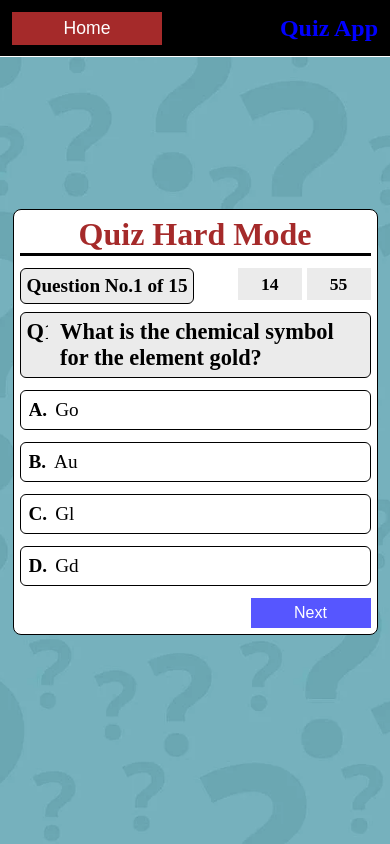
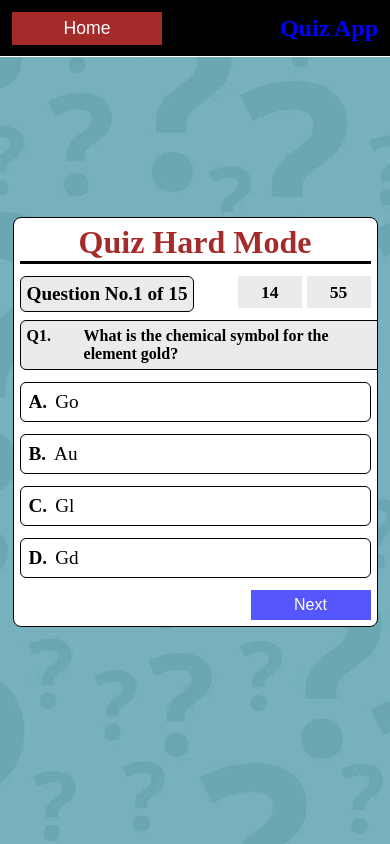
Before and after one commit to sandeepkundekar11/React_Quiz, a React (Create React App) app: page /#/hardMode in a window 390 px wide. Built offline with nearby package versions, Linux system fonts and the light colour scheme.

Commit message:
some changes

```diff
--- a/src/App.css
+++ b/src/App.css
@@ -48,16 +48,35 @@
 }
 .Questions {
   display: flex;
-  font-size: 1.4rem;
+  font-size: 1.2rem;
   font-weight: bold;
   border: solid black 1px;
+  width: 100%;
   border-radius: 6px;
   padding: 6px;
   margin-top: 8px;
   background-color: rgb(235, 235, 235);
 }
+@media (max-width:400px) {
+  .Questions {
+    display: flex;
+    font-size: 1rem;
+    font-weight: bold;
+    border: solid black 1px;
+    border-radius: 6px;
+    padding: 6px;
+    width: 100%;
+    margin-top: 8px;
+    background-color: rgb(235, 235, 235);
+  }
+  .q {
+    margin-right: 12px;
+   width: 15%;
+  }
+}
 .q {
   margin-right: 12px;
+ /* width: 15%; */
 }
 .timer {
   display: flex;
--- a/src/Components/Preview.jsx
+++ b/src/Components/Preview.jsx
@@ -62,7 +62,6 @@ const Preview = () => {
   return (
     <>
       {showPopup()}
-      <a  className="Upbutton" href="#score">Up</a>
       <div className="preview" id="score">
         <div className="scoreShow" >
           <div className="QuizMode">
@@ -87,7 +86,7 @@ const Preview = () => {
               {attemptedQ.map((data) => {
                 return (
                   <div style={{ backgroundColor: data.color }}>
-                    <a href={`#${data.id}`}>Q{data.id}</a>
+                    <a>Q{data.id}</a>
                   </div>
                 );
               })}
```
